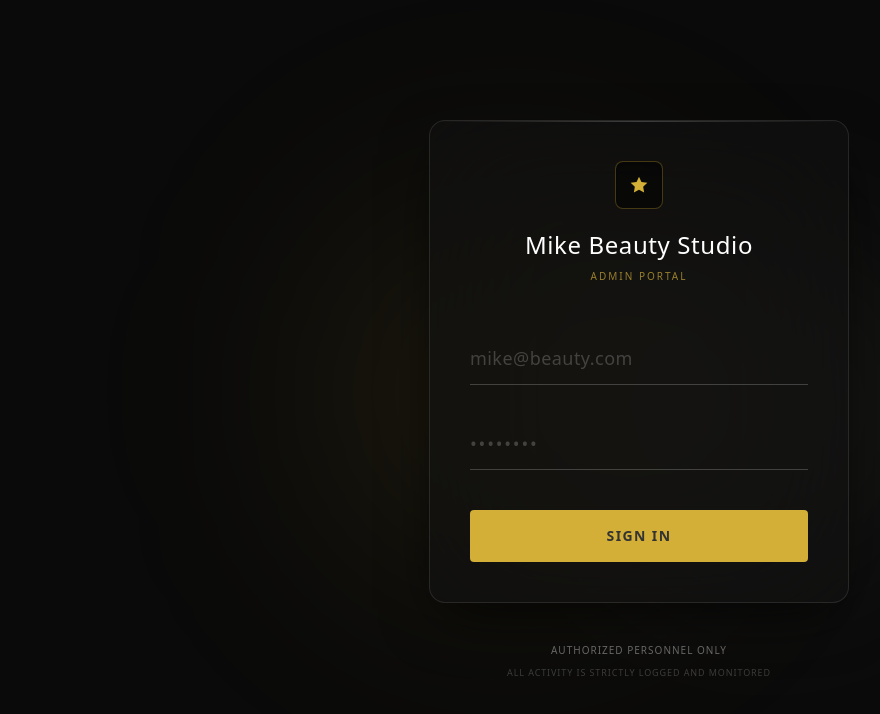
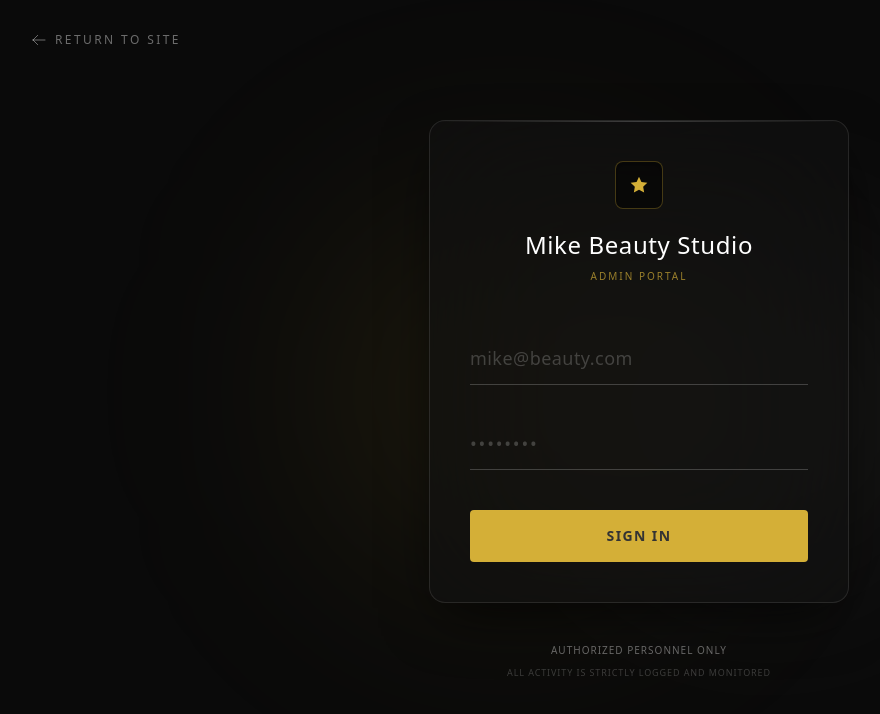
Before and after one commit to amanifadhili/mike-beauty-studio, a Next.js app: page /login in a window 1280 px wide. Shown: the top 714 px of the page, without its empty margins (1-881 px from the left). Built offline with nearby package versions, Linux system fonts and the light colour scheme; a web font is replaced by a local one.

Commit message:
feat: add return to site navigation link to login page

```diff
--- a/app/(auth)/login/page.tsx
+++ b/app/(auth)/login/page.tsx
@@ -1,4 +1,5 @@
 import { LoginForm } from '@/components/auth/LoginForm';
+import Link from 'next/link';
 
 export const metadata = {
   title: 'Admin Portal | Mike Beauty Studio',
@@ -8,6 +9,14 @@ export const metadata = {
 export default function LoginPage() {
   return (
     <main className="min-h-screen bg-[#0a0a0a] flex items-center justify-center p-4 relative overflow-hidden">
+      {/* Escape Hatch */}
+      <Link href="/" className="absolute top-6 left-6 sm:top-8 sm:left-8 flex items-center gap-2 text-white/40 hover:text-white transition-colors duration-300 font-sans text-[10px] sm:text-xs uppercase tracking-[0.2em] z-50 group">
+        <svg className="w-4 h-4 group-hover:-translate-x-1 transition-transform" fill="none" viewBox="0 0 24 24" stroke="currentColor">
+          <path strokeLinecap="round" strokeLinejoin="round" strokeWidth={1.5} d="M10 19l-7-7m0 0l7-7m-7 7h18" />
+        </svg>
+        Return to Site
+      </Link>
+
       {/* Ambient background glows for enhanced glassmorphism depth */}
       <div className="absolute top-1/4 left-1/4 w-96 h-96 bg-gold/10 rounded-full blur-[120px] pointer-events-none" />
       <div className="absolute bottom-1/4 right-1/4 w-96 h-96 bg-white/5 rounded-full blur-[100px] pointer-events-none" />
```
